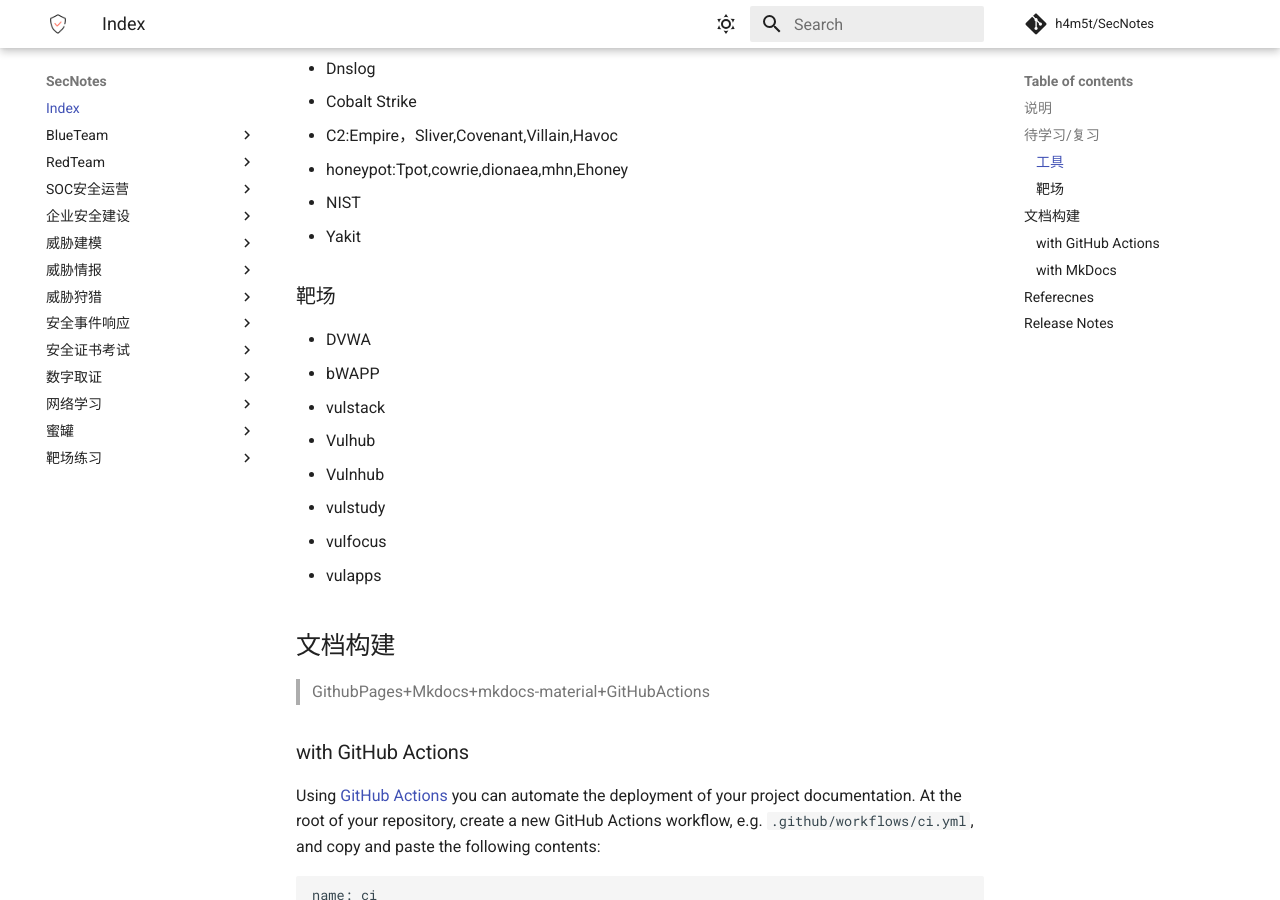
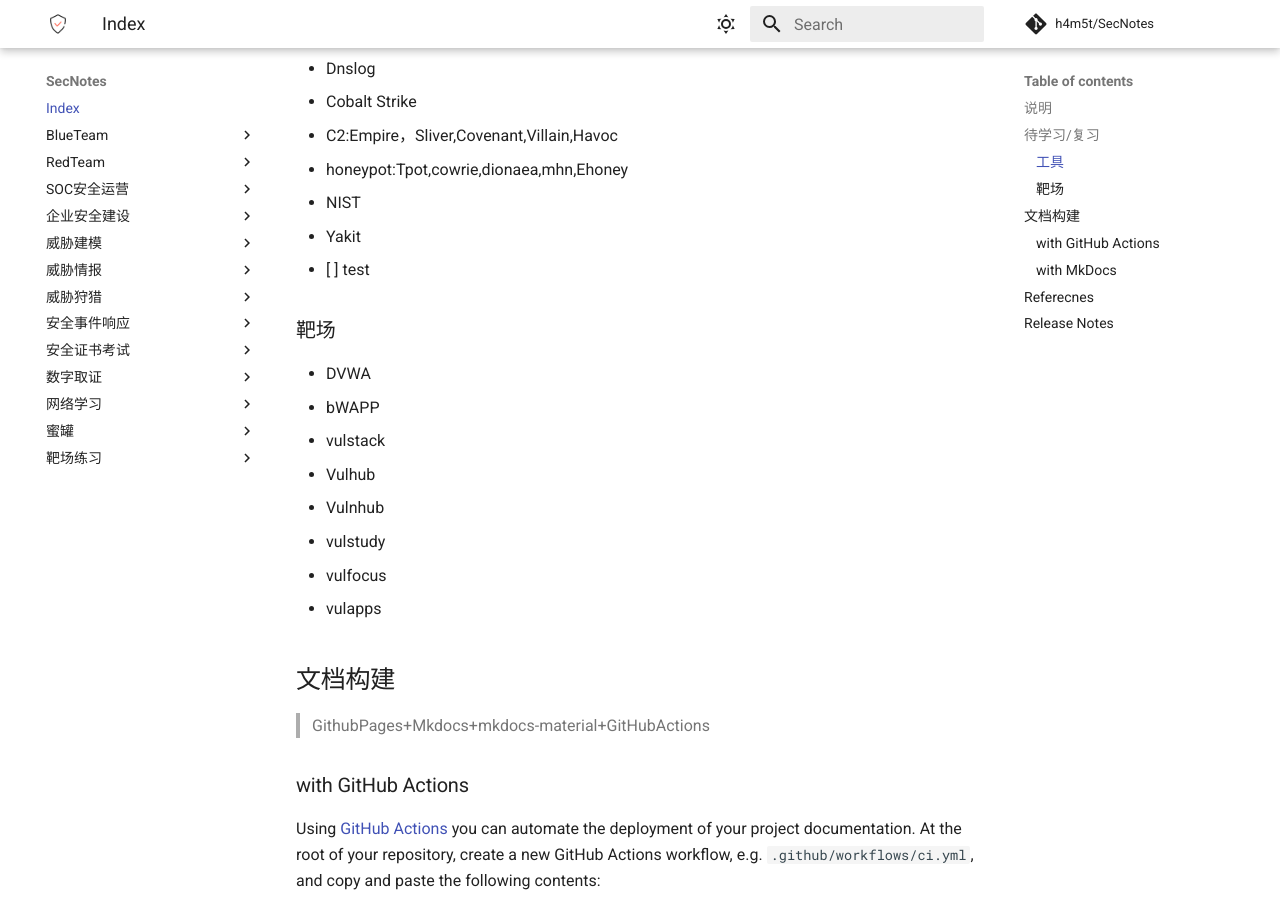
Before and after one commit to h4m5t/SecNotes, an MkDocs documentation site: the page built from docs/index.md, in a window 1280 px wide and 900 px high, scrolled down 1126 px. Built offline with MkDocs 1.6.1 and Material for MkDocs 9.7.7, drawn with Linux system fonts in a browser that asks for light colours; comment, search, counter and statistics services are not loaded.

Commit message:
Update index.md

```diff
--- a/docs/index.md
+++ b/docs/index.md
@@ -38,6 +38,7 @@
 * honeypot:Tpot,cowrie,dionaea,mhn,Ehoney
 * NIST
 * Yakit
+- [ ] test
 
 ### 靶场
 * DVWA
```
